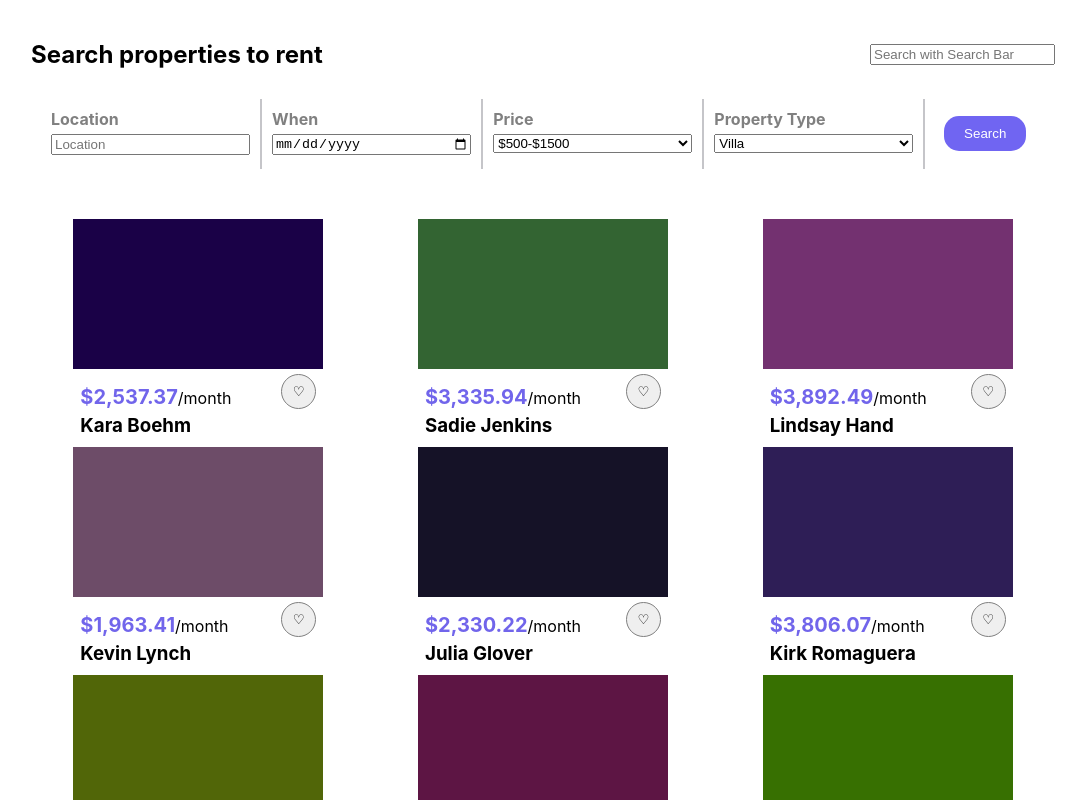
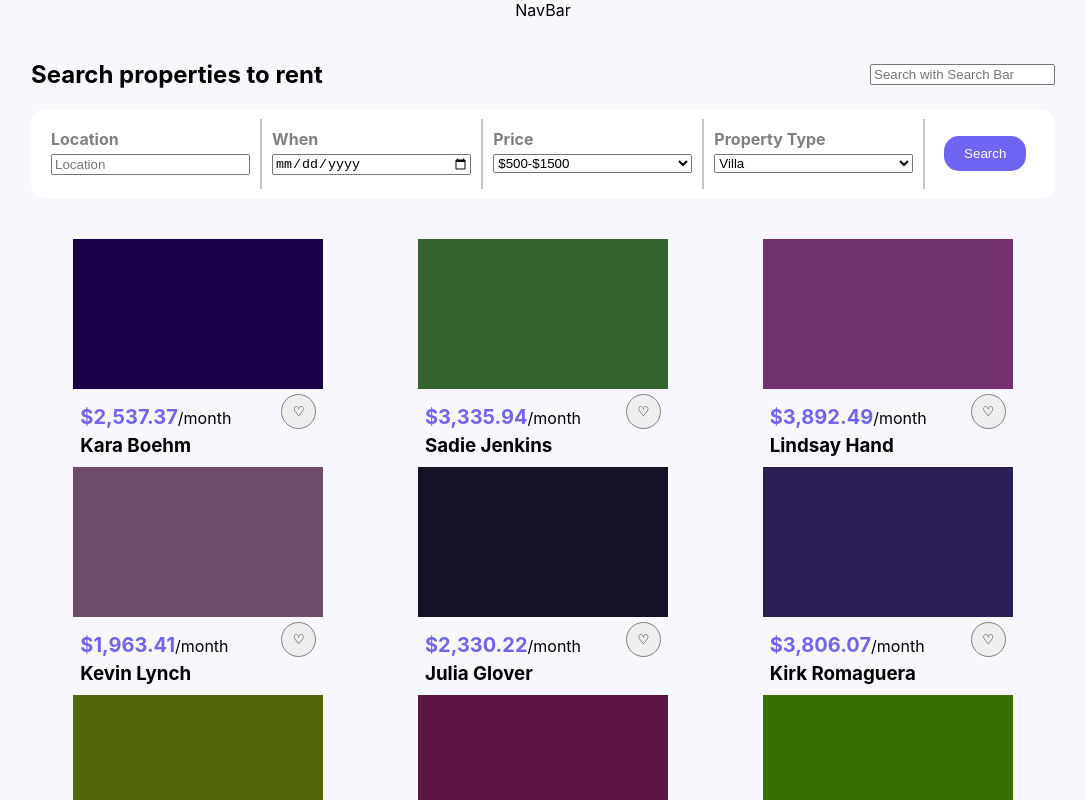
Before and after one commit to Maddy-O/Real-State-Rent-Property, a React (Create React App) app: page / in a window 1280 px wide. Shown: the top 800 px of the page, without its empty margins (97-1183 px from the left). Built offline with nearby package versions, Linux system fonts and the light colour scheme.

Commit message:
added navbar to route
1. added navbar in route so we can access it in webpage

```diff
--- a/src/App.css
+++ b/src/App.css
@@ -1,3 +1,4 @@
 .App {
   text-align: center;
+  background-color: #f8f7fd;
 }
--- a/src/App.js
+++ b/src/App.js
@@ -2,10 +2,12 @@ import { Route, Routes } from "react-router-dom";
 import "./App.css";
 import HomePage from "./Pages/HomePage";
 import FavouritesPage from "./Pages/FavouritesPage";
+import NavBar from "./Components/NavBar";
 
 function App() {
   return (
     <div className="App">
+      <NavBar />
       <Routes>
         <Route path="/" element={<HomePage />} />
         <Route path="/favourites" element={<FavouritesPage />} />
```
